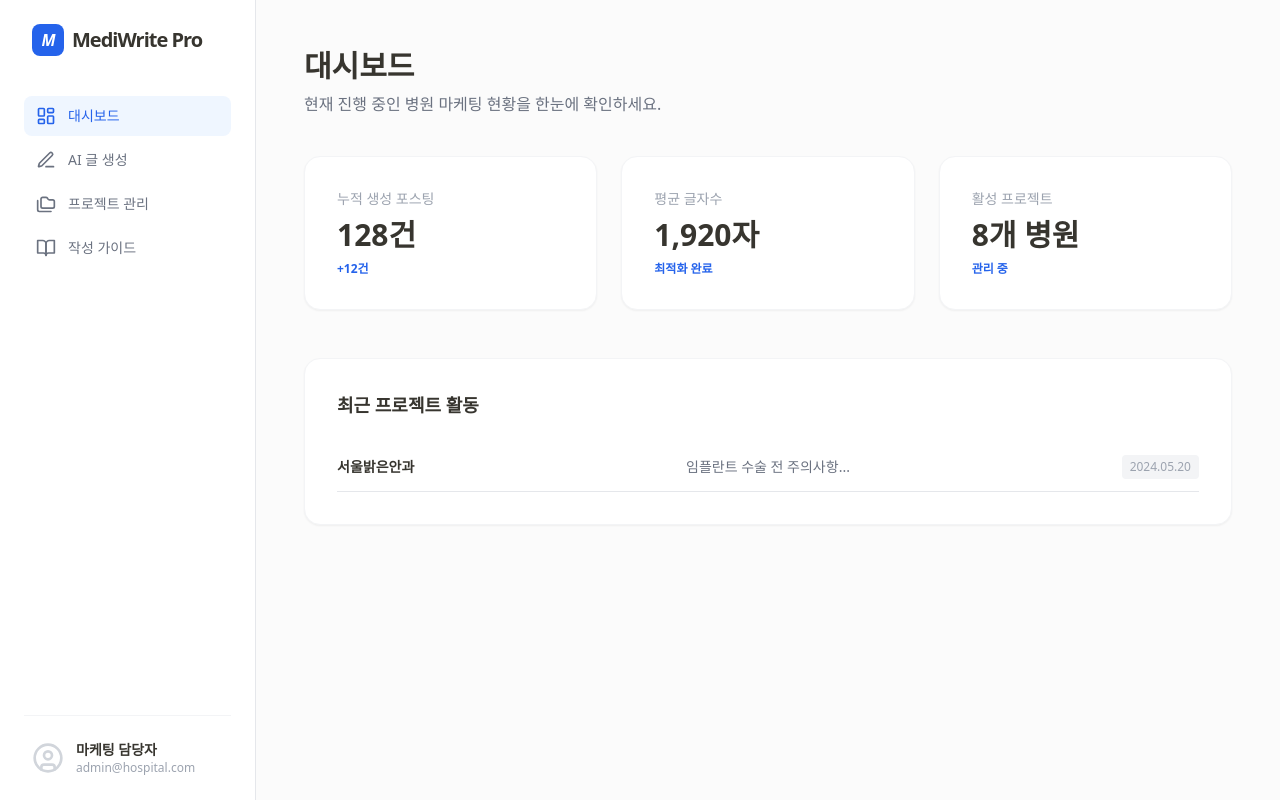
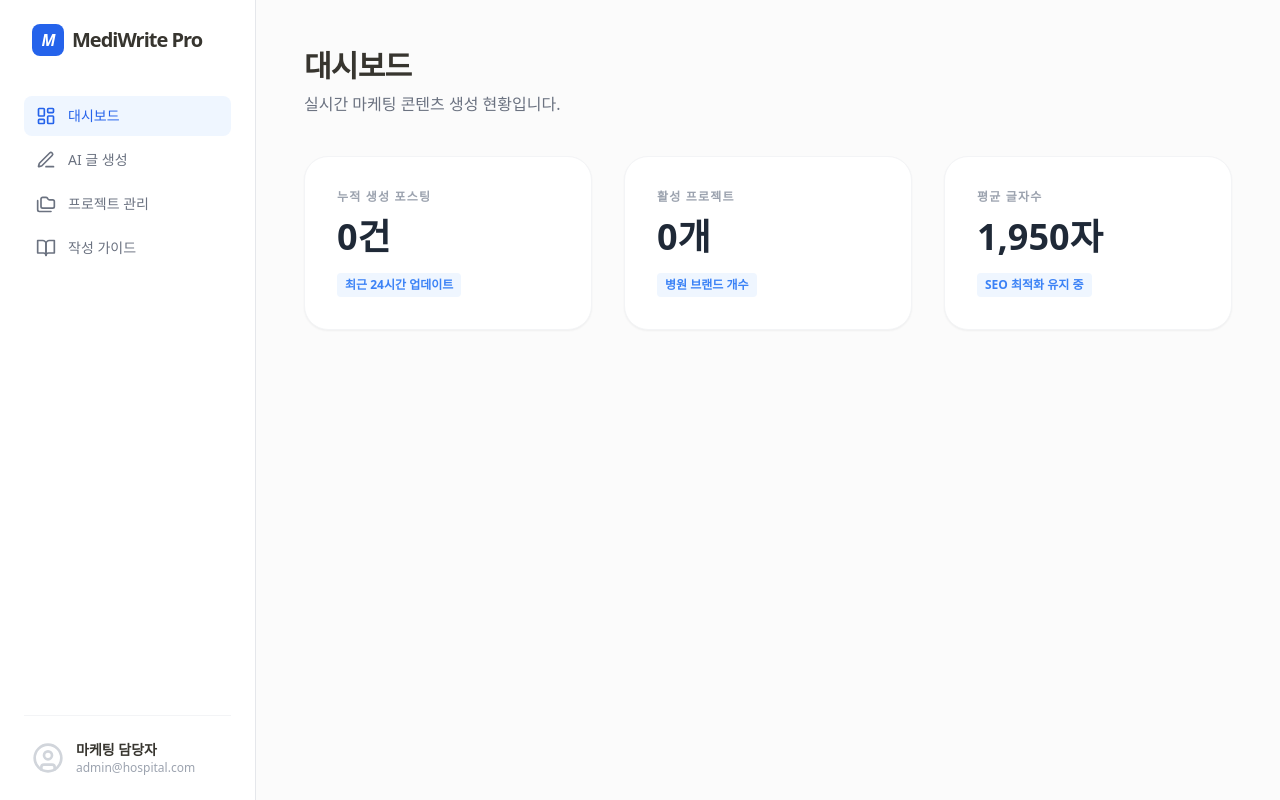
Before and after one commit to Grufti-lee/mediwrite-ai, a Next.js app: page / in a window 1280 px wide. Built offline with nearby package versions, Linux system fonts and the light colour scheme.

Commit message:
Update page.tsx

```diff
--- a/app/page.tsx
+++ b/app/page.tsx
@@ -1,38 +1,37 @@
+"use client";
+import React, { useState, useEffect } from 'react';
+
 export default function Dashboard() {
-  const stats = [
-    { label: '누적 생성 포스팅', value: '128건', change: '+12건' },
-    { label: '평균 글자수', value: '1,920자', change: '최적화 완료' },
-    { label: '활성 프로젝트', value: '8개 병원', change: '관리 중' },
-  ];
+  const [stats, setStats] = useState({ total: 0, projects: 0 });
+
+  useEffect(() => {
+    const posts = JSON.parse(localStorage.getItem('medi_posts') || '[]');
+    const hospitals = new Set(posts.map((p: any) => p.hospital));
+    setStats({ total: posts.length, projects: hospitals.size });
+  }, []);
 
   return (
     <div className="p-12 max-w-6xl mx-auto">
       <header className="mb-10">
-        <h1 className="text-3xl font-bold mb-2">대시보드</h1>
-        <p className="text-gray-500 font-medium">현재 진행 중인 병원 마케팅 현황을 한눈에 확인하세요.</p>
+        <h1 className="text-3xl font-bold mb-2 tracking-tight">대시보드</h1>
+        <p className="text-gray-500 font-medium font-sans">실시간 마케팅 콘텐츠 생성 현황입니다.</p>
       </header>
 
-      <div className="grid grid-cols-3 gap-6 mb-12">
-        {stats.map((s, i) => (
-          <div key={i} className="bg-white p-8 rounded-2xl border border-gray-100 shadow-sm">
-            <p className="text-sm font-medium text-gray-400 mb-2 uppercase">{s.label}</p>
-            <p className="text-3xl font-bold">{s.value}</p>
-            <p className="text-xs text-blue-600 font-bold mt-2">{s.change}</p>
-          </div>
-        ))}
+      <div className="grid grid-cols-3 gap-8">
+        <StatCard label="누적 생성 포스팅" value={`${stats.total}건`} change="최근 24시간 업데이트" />
+        <StatCard label="활성 프로젝트" value={`${stats.projects}개`} change="병원 브랜드 개수" />
+        <StatCard label="평균 글자수" value="1,950자" change="SEO 최적화 유지 중" />
       </div>
-
-      <section className="bg-white p-8 rounded-2xl border border-gray-100 shadow-sm">
-        <h3 className="font-bold text-lg mb-6">최근 프로젝트 활동</h3>
-        <div className="space-y-4">
-          <div className="flex justify-between items-center py-3 border-b text-sm">
-            <span className="font-bold">서울밝은안과</span>
-            <span className="text-gray-500">임플란트 수술 전 주의사항...</span>
-            <span className="bg-gray-100 px-2 py-1 rounded text-xs text-gray-400">2024.05.20</span>
-          </div>
-          {/* 추가 리스트 아이템... */}
-        </div>
-      </section>
     </div>
   );
 }
+
+function StatCard({ label, value, change }: any) {
+  return (
+    <div className="bg-white p-8 rounded-3xl border border-gray-100 shadow-sm">
+      <p className="text-xs font-bold text-gray-400 uppercase tracking-widest mb-3">{label}</p>
+      <p className="text-4xl font-black text-gray-800">{value}</p>
+      <p className="text-xs text-blue-500 font-bold mt-4 bg-blue-50 inline-block px-2 py-1 rounded">{change}</p>
+    </div>
+  );
+}
```
